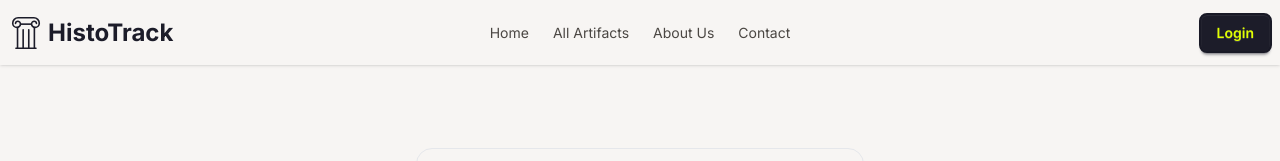
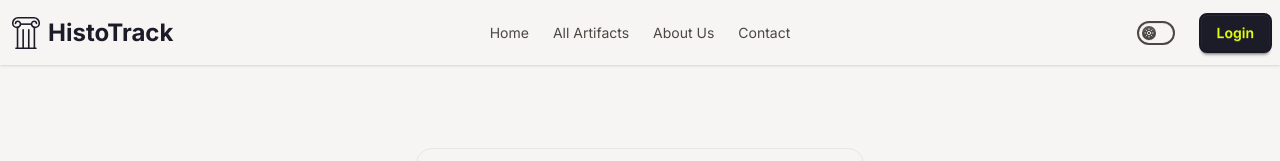
Before and after one commit to md-zeon/histo-track-client, a React (Vite) app: page /login in a window 1280 px wide. Shown: the top 161 px of the page. Built offline with nearby package versions, Linux system fonts and the light colour scheme; no server answers.

Commit message:
Added Theme Toogler

```diff
--- a/src/components/Navbar.jsx
+++ b/src/components/Navbar.jsx
@@ -2,6 +2,7 @@
 import useAuth from "../hooks/useAuth";
 import { toast } from "react-toastify";
 import Swal from "sweetalert2";
+import ThemeToggle from "./ui/ThemeToggle";
 
 const Navbar = () => {
 	const { user, logoutUser } = useAuth();
@@ -132,7 +133,9 @@
 			<div className='navbar-center hidden lg:flex'>
 				<ul className='menu menu-horizontal px-1'>{links}</ul>
 			</div>
-			<div className='navbar-end'>
+			<div className='navbar-end gap-6'>
+				{/* Theme Controller */}
+				<ThemeToggle />
 				{user ? (
 					<div className='dropdown dropdown-end'>
 						<div
--- /dev/null
+++ b/src/components/ui/ThemeToggle.jsx
@@ -0,0 +1,70 @@
+import { useEffect, useState } from "react";
+
+const ThemeToggle = () => {
+	const [theme, setTheme] = useState(localStorage.getItem("theme") || "silk");
+
+	useEffect(() => {
+		document.documentElement.setAttribute("data-theme", theme);
+		localStorage.setItem("theme", theme);
+	}, [theme]);
+
+	const handleToggle = (e) => {
+		setTheme(e.target.checked ? "dark" : "silk");
+	};
+
+	return (
+		<label className='toggle text-base-content cursor-pointer'>
+			<input
+				type='checkbox'
+				onChange={handleToggle}
+				checked={theme === "dark"}
+			/>
+
+			<svg
+				aria-label='sun'
+				xmlns='http://www.w3.org/2000/svg'
+				viewBox='0 0 24 24'
+			>
+				<g
+					strokeLinejoin='round'
+					strokeLinecap='round'
+					strokeWidth='2'
+					fill='none'
+					stroke='currentColor'
+				>
+					<circle
+						cx='12'
+						cy='12'
+						r='4'
+					></circle>
+					<path d='M12 2v2'></path>
+					<path d='M12 20v2'></path>
+					<path d='m4.93 4.93 1.41 1.41'></path>
+					<path d='m17.66 17.66 1.41 1.41'></path>
+					<path d='M2 12h2'></path>
+					<path d='M20 12h2'></path>
+					<path d='m6.34 17.66-1.41 1.41'></path>
+					<path d='m19.07 4.93-1.41 1.41'></path>
+				</g>
+			</svg>
+
+			<svg
+				aria-label='moon'
+				xmlns='http://www.w3.org/2000/svg'
+				viewBox='0 0 24 24'
+			>
+				<g
+					strokeLinejoin='round'
+					strokeLinecap='round'
+					strokeWidth='2'
+					fill='none'
+					stroke='currentColor'
+				>
+					<path d='M12 3a6 6 0 0 0 9 9 9 9 0 1 1-9-9Z'></path>
+				</g>
+			</svg>
+		</label>
+	);
+};
+
+export default ThemeToggle;
--- a/src/index.css
+++ b/src/index.css
@@ -3,7 +3,7 @@
 @import "tailwindcss";
 @plugin "daisyui";
 @plugin "daisyui" {
-	themes: silk --default --prefersdark;
+	themes: silk --default, dark --prefersdark;
 }
 
 
```
